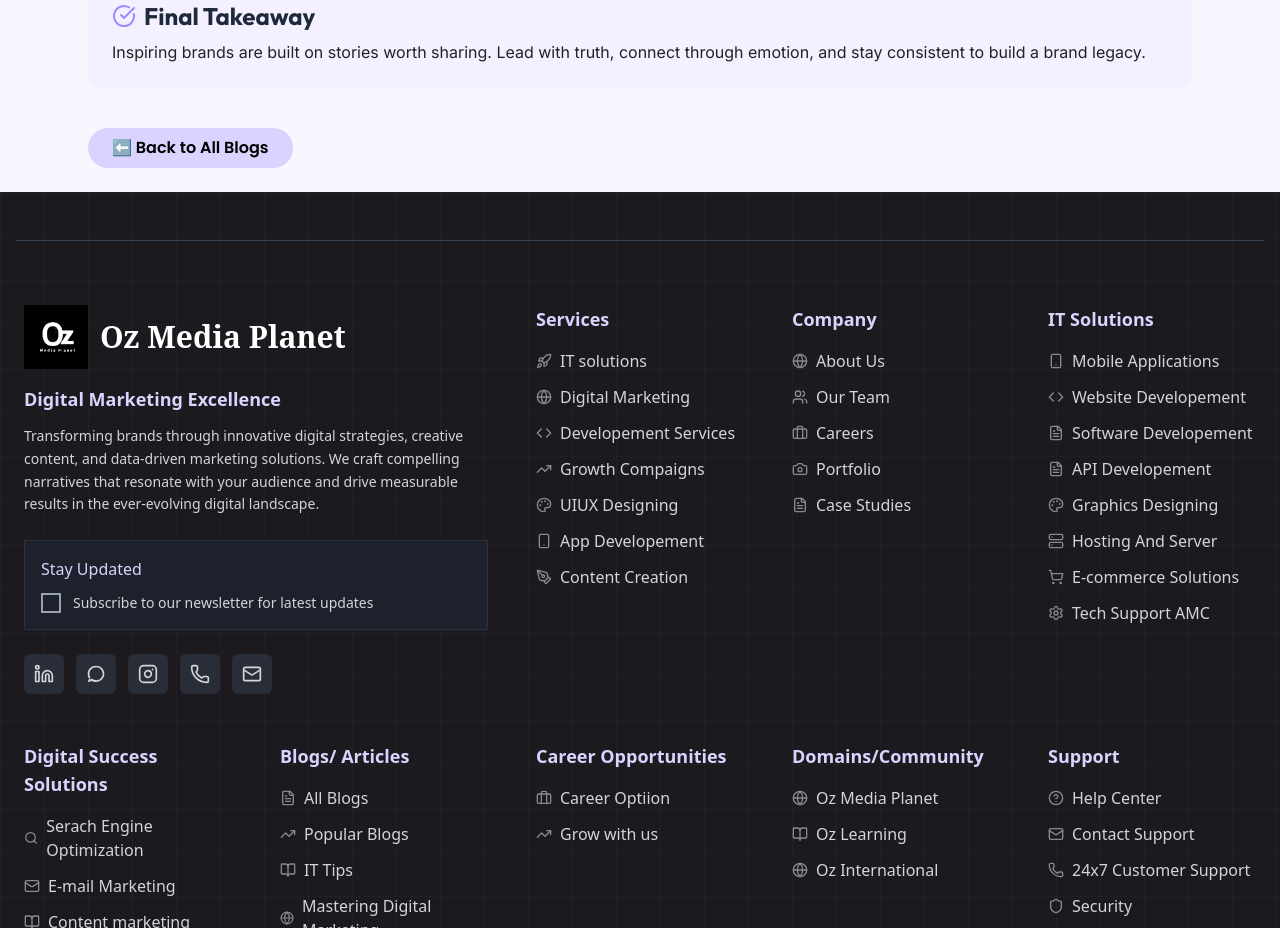
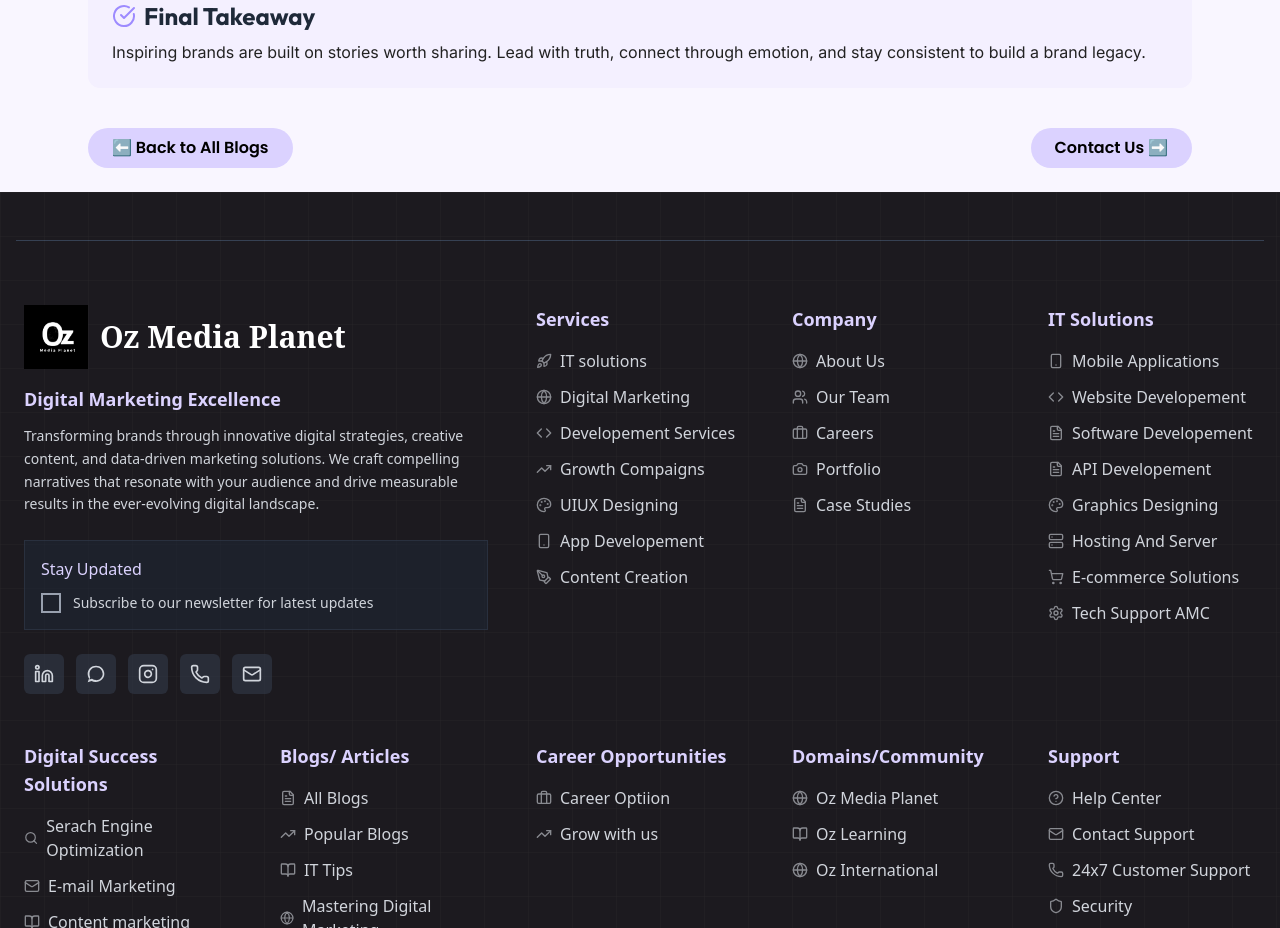
Before and after one commit to Suryansh9331/Official_OzMP_web, a React (Vite) app: page /blogs/blog-article-5 in a window 1280 px wide. Shown: the part 2160-3088 px from the top of the page. Built offline with nearby package versions, Linux system fonts and the light colour scheme; a web font is replaced by a local one.

Commit message:
blogs layout updated

```diff
--- a/src/Pages/Blog/BlogsPages/Blog5.jsx
+++ b/src/Pages/Blog/BlogsPages/Blog5.jsx
@@ -184,10 +184,19 @@ const Blog5 = () => {
           </p>
         </motion.div>
 
-        <div className="mt-10">
+         <div className="mt-10 flex items-center justify-between flex-wrap gap-4">
+                {/* Back Button */}
                <Link to="/blogs">
                   <button className="px-6 py-2 cursor-pointer bg-[#DBD2FF] text-black font-semibold rounded-full font-[Poppins] hover:scale-105 transition">
                     ⬅️ Back to All Blogs
+                  </button>
+                </Link>
+
+
+                {/* Contact Us Button */}
+                <Link to="/contact-us">
+                  <button className="px-6 py-2  cursor-pointer bg-[#DBD2FF] text-black font-semibold rounded-full font-[Poppins] hover:scale-105 transition">
+                    Contact Us ➡️
                   </button>
                 </Link>
               </div>
```
Lines whose indentation alone changed are shown as unchanged.
